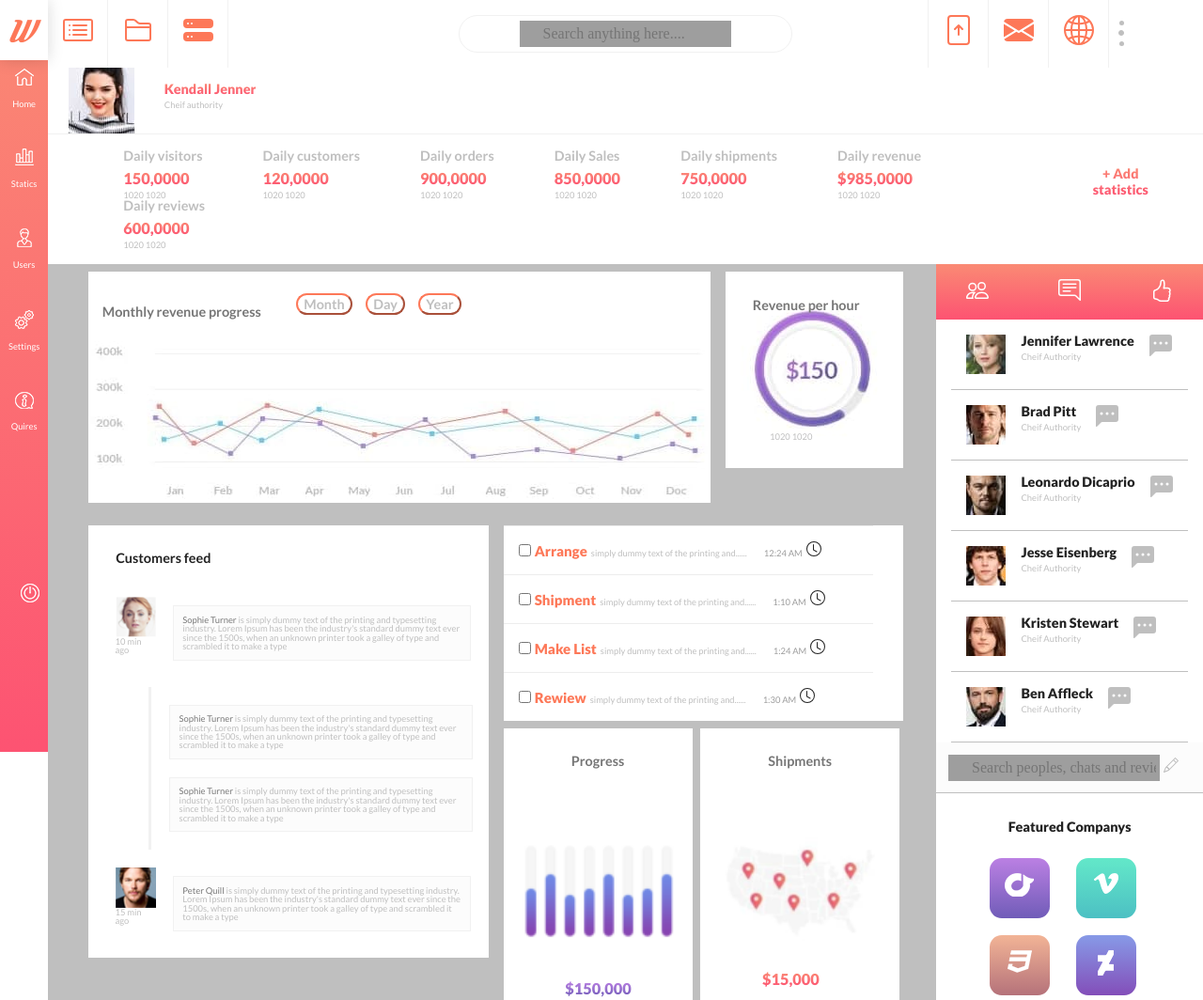
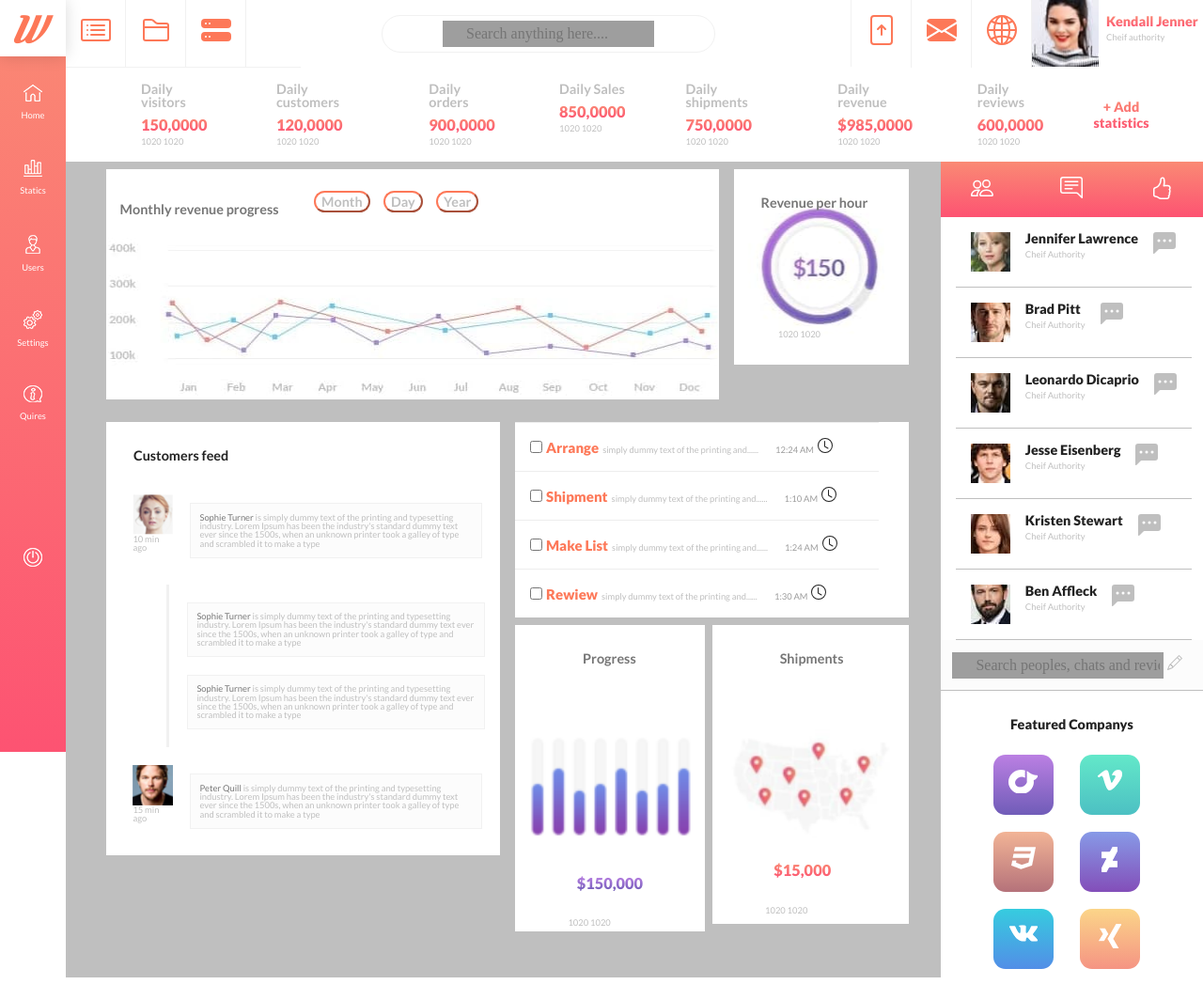
Before and after one commit to AlenaKhmyz/dashboard, a plain HTML site: page index.html in a window 1280 px wide. Shown: the top 1064 px of the page at 94% size. After the commit the page ends 1040 px from the top, so only its background shows below. Drawn offline with Linux system fonts and the light colour scheme; grey boxes are pictures that could not be loaded.

Commit message:
fix: fix navigation and head

```diff
--- a/index.html
+++ b/index.html
@@ -69,7 +69,6 @@
                             <h3 class="header__title">Kendall Jenner</h3>
                             <p class="header__text">Cheif authority</p>
                         </div>
-                        <div class="header__humburger"></div>
                     </div>
                 </div>
             <!-- header__statics -->
--- a/source/scss/components/_baseLayout.scss
+++ b/source/scss/components/_baseLayout.scss
@@ -9,7 +9,7 @@
     flex-wrap: wrap;
     width: 100%;
     height: 100%;
-    margin-left: 3.2em;
+    margin-left: 70px;
 }
 
 .blocks {
--- a/source/scss/components/_header.scss
+++ b/source/scss/components/_header.scss
@@ -5,21 +5,28 @@
     @include mobile {
       flex-wrap: wrap;
       flex-direction: column-reverse;
+      height: 100%;
+      width: 100%;
     }
 
+    display: flex;
+    flex-wrap: nowrap;
+    width: 250px;
+    height: 100%;
+    flex-direction: row;
+    height: 4.5em;
     border-bottom: 1px solid #F1F1F1;
+    flex-wrap: nowrap;
 
 
     .header__menu {
       @include head;
       @include mobile {
-        flex-direction: row;
-        border: 1px solid #F1F1F1;
-        align-items: center;
-        margin: 0 15%;
+        visibility: hidden;
+        height: 0;
       }
 
-      flex: auto;
+      flex-wrap: nowrap;
       margin: 0;
 
       .header__item {
@@ -72,11 +79,14 @@
     }
 
     .header__person {
-      margin: 0 1.35em 0;
-
+      display: flex;
+      flex-wrap: nowrap;
+      width: 250px;
+      height: 100%;
+      flex-direction: row;
       @include mobile {
         width: 100%;
-        padding: 3%;
+        padding: 5% 10%;
         background-color: $soft_red;
       }
 
@@ -92,7 +102,8 @@
       .header__signature {
         display: flex;
         flex-direction: column;
-        margin: 1em 2em 0 2em;
+        width: 200px;
+        margin: 1em 0.5em 0 0.5em;
 
 
         .header__title {
@@ -114,42 +125,7 @@
           padding-top: 5px;
         }
       }
-
-      @include head;
     }
-
-    .header__humburger {
-      position: absolute;
-      width: 6px;
-      height: 6px;
-      left: 93%;
-      top: 2em;
-      border: 1px solid $grey;
-      border-radius: 50%;
-      background-color: $grey;
-    }
-
-    .header__humburger::before {
-      position: absolute;
-      top: 11px;
-      content: '';
-      width: 5px;
-      height: 5px;
-      border-radius: 50%;
-      background-color: $grey;
-    }
-
-    .header__humburger::after {
-      position: absolute;
-      top: -11px;
-      content: '';
-      width: 5px;
-      height: 5px;
-      border-radius: 50%;
-      background-color: $grey;
-    }
-
-    @include head;
   }
 
   &__statics {
@@ -159,8 +135,6 @@
     padding: 1em;
 
     .header__lists{
-      max-width: 90%;
-      text-align: left;
       @include head;
       @include mobile {
         flex-wrap: nowrap;
@@ -168,6 +142,9 @@
         overflow: scroll;
 
       }
+      max-width: 90%;
+      text-align: left;
+      flex-wrap: nowrap;
 
       .header__value {
         padding-left: 4em;
--- a/source/scss/components/_nav.scss
+++ b/source/scss/components/_nav.scss
@@ -1,5 +1,3 @@
-
-
 .nav {
 
     @include mobile;
@@ -7,19 +5,17 @@
     display: flex;
     flex-direction: column;
     height: 100%;
-    width: 4%;
+    width: 70px;
     top:0;
     background: $gradient_orange;
 
     &__logo  {
         width: 100%;
-        padding-top: 0.5em;
-        padding-bottom: 0.5em;
-        padding-left: 0.2em;
+        padding: 10px;
         margin: 0 auto;
         font-family: Deftone Stylus;
         text-transform: uppercase;
-        font-size: 2em;
+        font-size: 40px;
         box-sizing: border-box;
          box-shadow: 0 0 16px rgba(0, 0, 0, 0.15);
         background-color: $white;
@@ -28,9 +24,12 @@
 
     &__num {
         position: relative;
-        padding-bottom: 2em;
+        display: flex;
+        flex-direction: column;
+        margin-top: 20px;
+        width: 70px;
         text-align: center;
-        padding-bottom: 2em;
+        height: 60px;
         list-style-type: none;
         cursor: pointer;
     }
@@ -52,6 +51,8 @@
 
 
     &__button {
+        margin: 0 auto;
+        width: 50px;
         font-family: $lato;
         font-weight: $regular;
         font-size: $small;
@@ -60,7 +61,7 @@
     }
 
     &__icon {
-        margin: 1em;
+        margin: 10px;
     }
 
     &__power-button {
```
Also changed, not shown: source/style/main.css, 1 other file.
